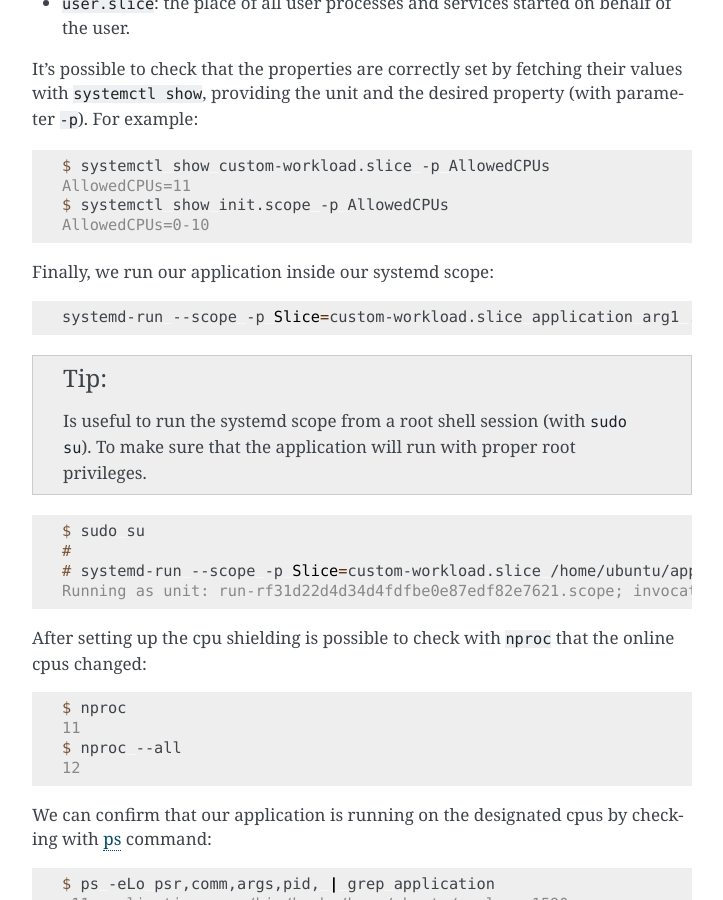
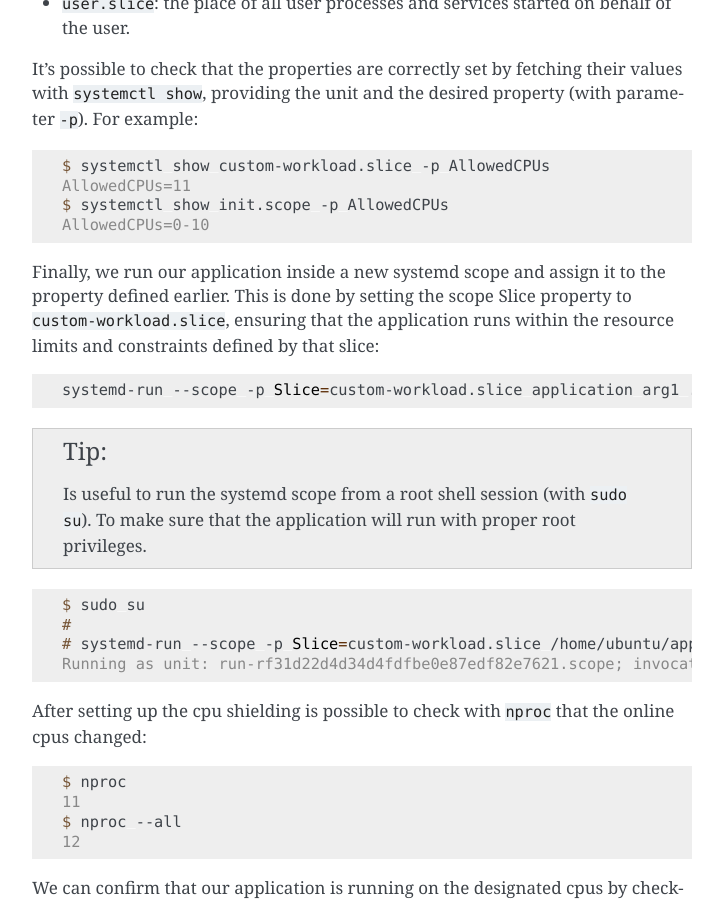
Before and after one commit to canonical/real-time-ubuntu-docs, a Sphinx documentation site: the page built from docs/how-to/using-cpu-sets.md, in a window 1280 px wide and 900 px high, scrolled down 1170 px. Shown: the whole window, without its empty margins (388-1111 px from the left). Built offline with Sphinx 7.4.7, drawn with Linux system fonts in a browser that asks for light colours.

Commit message:
refact: improve explanation on running workload within a slice
Signed-off-by: Lincoln Wallace <lincoln.wallace@canonical.com>

````diff
--- a/docs/how-to/using-cpu-sets.md
+++ b/docs/how-to/using-cpu-sets.md
@@ -47,7 +47,8 @@ $ systemctl show init.scope -p AllowedCPUs
 AllowedCPUs=0-10
 ```
 
-Finally, we run our application inside our systemd scope:
+Finally, we run our application inside a new systemd scope and assign it to the property defined earlier.
+This is done by setting the scope Slice property to `custom-workload.slice`, ensuring that the application runs within the resource limits and constraints defined by that slice:
 
 ```bash
 systemd-run --scope -p Slice=custom-workload.slice application arg1 ...
````
